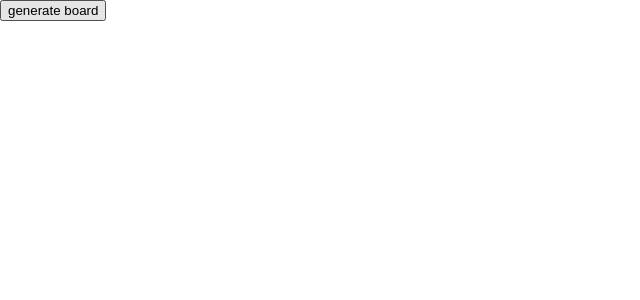
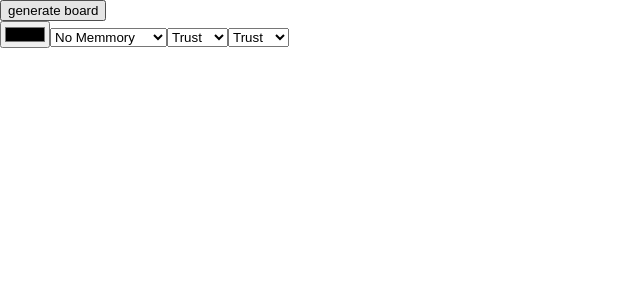
Before and after one commit to Ladrillo/oreka, a React (Create React App) app: page / in a window 1280 px wide. Shown: the top 300 px of the page, without its empty margins (0-640 px from the left). Built offline with nearby package versions, Linux system fonts and the light colour scheme.

Commit message:
first embryo of a form to define strategy

```diff
--- a/src/App.js
+++ b/src/App.js
@@ -1,11 +1,16 @@
 import React, { Component } from 'react';
 import styled from 'styled-components';
 import Game from './components/Game';
+import Form from './components/Form';
+
 
 export default class App extends Component {
   render() {
     return (
-      <Game />
+      <div>
+        <Game />
+        <Form />
+      </div>
     );
   }
 }
--- /dev/null
+++ b/src/components/Form.js
@@ -0,0 +1,52 @@
+import React from 'react';
+
+
+export default class Form extends React.Component {
+  constructor(props) {
+    super(props);
+    this.state = {
+      color: 'blue',
+      memory: 'no',
+      onFirst: 'trust',
+      onNext: 'trust',
+      flash: '',
+    }
+    this.changeHandler = this.changeHandler.bind(this);
+  }
+
+  changeHandler(e) {
+    this.setState({ flash: '' });
+    this.setState({ [e.target.name]: e.target.value });
+
+    if (e.target.value === 'noMemory' && this.state.onNext === 'onNextRciprocate') {
+      this.setState({ flash: 'not happening' });
+      this.setState({ onNext: 'trust' })
+    }
+  }
+
+  render() {
+    return (
+      <form>
+        <input name='color' type='color' value={this.state.color} onChange={this.changeHandler} />
+
+        <select name='memory' value={this.state.memory} onChange={this.changeHandler}>
+          <option value='noMemory'>No Memmory</option>
+          <option value='shortMemory'>Short Memmory</option>
+          <option value='longMemory'>Long Memmory</option>
+        </select>
+
+        <select name='onFirst' placeholder='on first' value={this.state.onFirst} onChange={this.changeHandler}>
+          <option value='onFirstTrust'>Trust</option>
+          <option value='onFirstDefect'>Defect</option>
+        </select>
+
+        <select name='onNext' placeholder='on next' value={this.state.onNext} onChange={this.changeHandler}>
+          <option value='onNextTrust'>Trust</option>
+          <option value='onNextDefect'>Defect</option>
+          {this.state.memory !== 'no' && <option value='onNextRciprocate'>Reciprocate</option>}
+        </select>
+        {this.state.flash && <span>{this.state.flash}</span>}
+      </form>
+    );
+  }
+}
```
